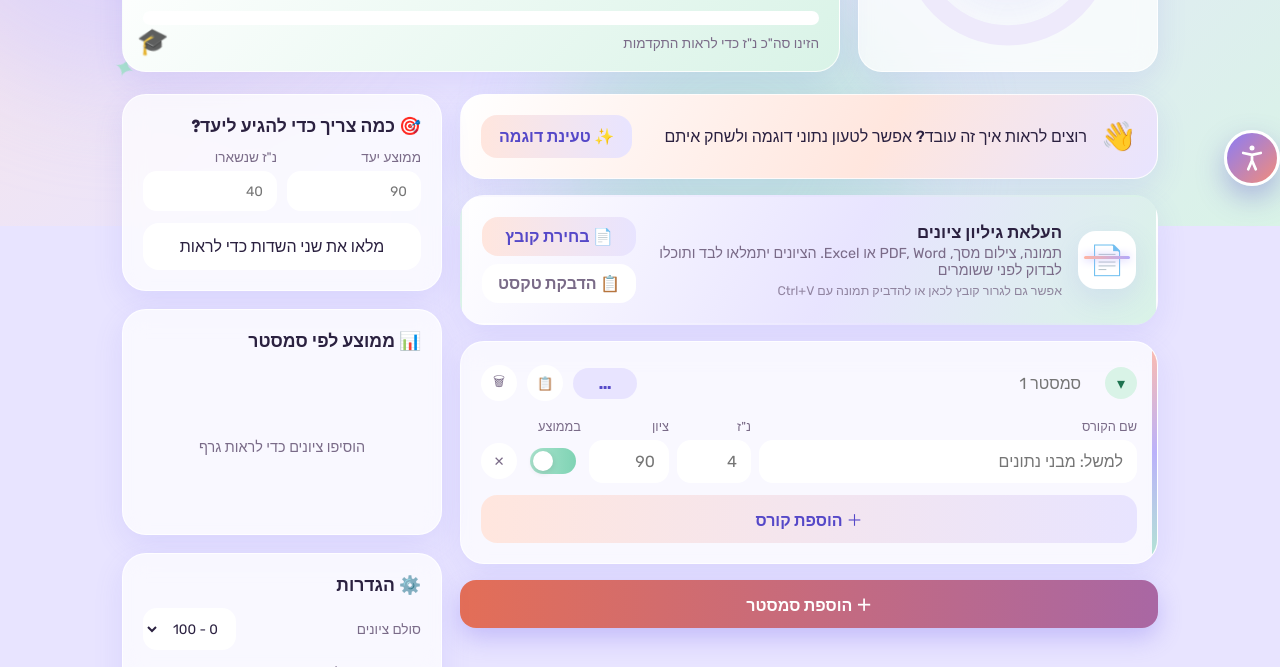
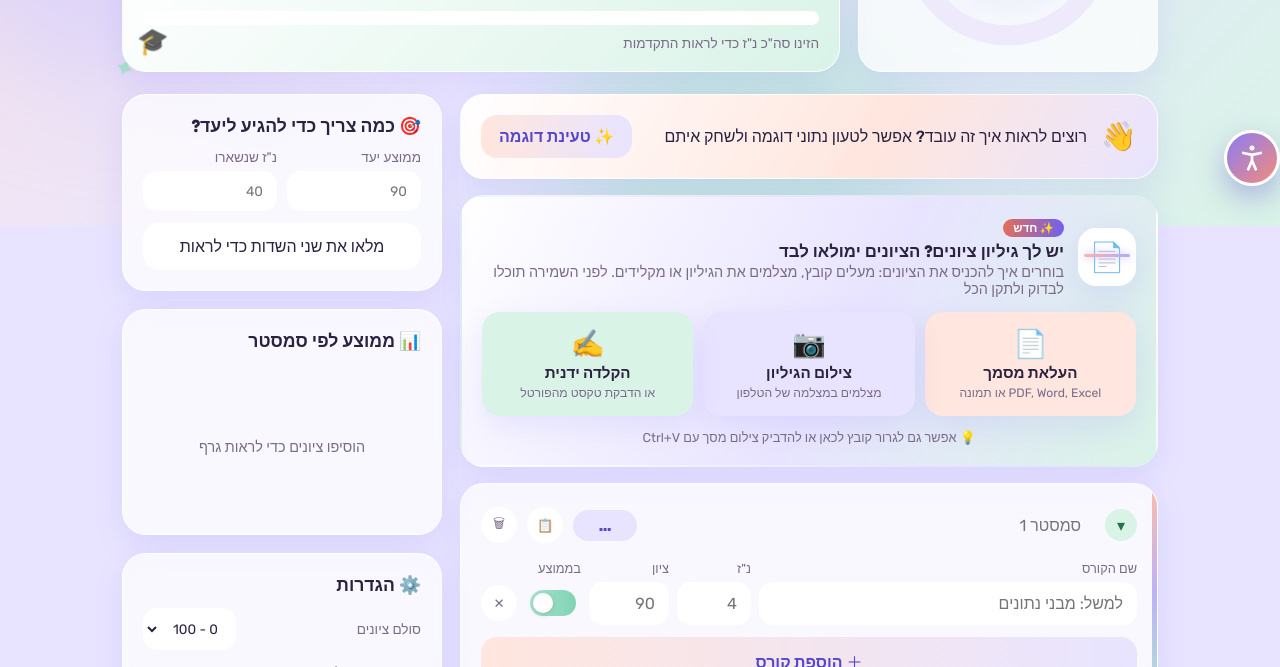
Before and after one commit to NoyaAdivi/gradely, a plain HTML site: page index.html in a window 1280 px wide. Shown: the part 574-1241 px from the top of the page. Drawn offline with Linux system fonts and the light colour scheme.

Commit message:
Clearer grade sheet card: upload, camera photo or manual entry

```diff
--- a/app.js
+++ b/app.js
@@ -17,8 +17,8 @@ const T = {
     export: "ייצוא", import: "ייבוא", exportT: "שמירת הנתונים כקובץ", importT: "טעינת נתונים מקובץ",
     pText: (d, t) => `${d} מתוך ${t} נ"ז`, pEmpty: 'הזינו סה"כ נ"ז כדי לראות התקדמות',
     exported: "הקובץ ירד ✓", imported: "הנתונים נטענו ✓", badFile: "הקובץ לא תקין",
-    scT: "העלאת גיליון ציונים", scD: "תמונה, צילום מסך, PDF, Word או Excel. הציונים יתמלאו לבד ותוכלו לבדוק לפני ששומרים",
-    scBtn: "📄 בחירת קובץ", scPaste: "📋 הדבקת טקסט", scDrop: "אפשר גם לגרור קובץ לכאן או להדביק תמונה עם Ctrl+V",
+    scNew: "✨ חדש", scT: "יש לך גיליון ציונים? הציונים ימולאו לבד", scD: "בוחרים איך להכניס את הציונים: מעלים קובץ, מצלמים את הגיליון או מקלידים. לפני השמירה תוכלו לבדוק ולתקן הכל",
+    scBtn: "העלאת מסמך", scBtnS: "PDF, Word, Excel או תמונה", scCam: "צילום הגיליון", scCamS: "מצלמים במצלמה של הטלפון", scPaste: "הקלדה ידנית", scPasteS: "או הדבקת טקסט מהפורטל", scDrop: "💡 אפשר גם לגרור קובץ לכאן או להדביק צילום מסך עם Ctrl+V",
     scLoading: "טוענת כלי קריאה…", scReading: "קוראת את הגיליון…", scPage: (a, b) => `קוראת עמוד ${a} מתוך ${b}…`,
     scFound: (n) => `נמצאו ${n} קורסים. בדקו ותקנו לפני ששומרים`, scNone: "לא מצאתי קורסים בקובץ. אפשר להדביק את הטקסט ידנית",
     scBad: "אי אפשר לקרוא את סוג הקובץ הזה", scOffline: "צריך חיבור לאינטרנט כדי לקרוא קבצים",
@@ -71,8 +71,8 @@ const T = {
     export: "Export", import: "Import", exportT: "Save your data as a file", importT: "Load data from a file",
     pText: (d, t) => `${d} of ${t} credits`, pEmpty: "Enter total credits to see progress",
     exported: "File downloaded ✓", imported: "Data loaded ✓", badFile: "Invalid file",
-    scT: "Upload a grade sheet", scD: "Image, screenshot, PDF, Word or Excel. Grades fill in by themselves and you check them before saving",
-    scBtn: "📄 Choose a file", scPaste: "📋 Paste text", scDrop: "You can also drop a file here or paste an image with Ctrl+V",
+    scNew: "✨ New", scT: "Got a grade sheet? Your grades fill in by themselves", scD: "Pick how to add your grades: upload a file, take a photo of the sheet or type them in. You can check and fix everything before saving",
+    scBtn: "Upload a document", scBtnS: "PDF, Word, Excel or image", scCam: "Take a photo", scCamS: "Use your phone camera", scPaste: "Type by hand", scPasteS: "or paste text from the portal", scDrop: "💡 You can also drop a file here or paste a screenshot with Ctrl+V",
     scLoading: "Loading the reader…", scReading: "Reading the sheet…", scPage: (a, b) => `Reading page ${a} of ${b}…`,
     scFound: (n) => `Found ${n} courses. Check and fix before saving`, scNone: "No courses found in this file. You can paste the text by hand",
     scBad: "This file type can't be read", scOffline: "Reading files needs an internet connection",
--- a/index.html
+++ b/index.html
@@ -77,13 +77,18 @@
       <div>
         <div class="demo card" id="demoBox"><span>👋</span><p data-i18n="demoQ"></p><button class="btn soft" id="demoBtn" data-i18n="demoBtn"></button></div>
         <div class="scan card" id="scanBox">
-          <div class="scan-ic" aria-hidden="true"><span>📄</span><i class="scan-beam"></i></div>
-          <div class="scan-txt"><h3 data-i18n="scT"></h3><p data-i18n="scD"></p><small data-i18n="scDrop"></small></div>
+          <div class="scan-top">
+            <div class="scan-ic" aria-hidden="true"><span>📄</span><i class="scan-beam"></i></div>
+            <div class="scan-txt"><span class="scan-new" data-i18n="scNew"></span><h3 data-i18n="scT"></h3><p data-i18n="scD"></p></div>
+          </div>
           <div class="scan-btns">
-            <button class="btn soft" id="scanBtn" type="button" data-i18n="scBtn"></button>
-            <button class="btn ghost" id="scanPaste" type="button" data-i18n="scPaste"></button>
+            <button class="scan-opt o1" id="scanBtn" type="button"><span class="e">📄</span><b data-i18n="scBtn"></b><small data-i18n="scBtnS"></small></button>
+            <button class="scan-opt o2" id="scanCam" type="button"><span class="e">📷</span><b data-i18n="scCam"></b><small data-i18n="scCamS"></small></button>
+            <button class="scan-opt o3" id="scanPaste" type="button"><span class="e">✍️</span><b data-i18n="scPaste"></b><small data-i18n="scPasteS"></small></button>
           </div>
+          <p class="scan-drop" data-i18n="scDrop"></p>
           <input type="file" id="scanFile" accept="image/*,.pdf,.docx,.xlsx,.xls,.csv,.txt" hidden>
+          <input type="file" id="scanCamFile" accept="image/*" capture="environment" hidden>
         </div>
         <div id="semesters"></div>
         <button class="btn primary" id="addSem"><span>＋</span> <b data-i18n="addSem"></b></button>
--- a/scan.js
+++ b/scan.js
@@ -308,6 +308,8 @@
   $("scanBtn").onclick = () => $("scanFile").click();
   $("scanPaste").onclick = () => pasteView();
   $("scanFile").onchange = (e) => { handle(e.target.files[0]); e.target.value = ""; };
+  $("scanCam").onclick = () => $("scanCamFile").click();
+  $("scanCamFile").onchange = (e) => { handle(e.target.files[0]); e.target.value = ""; };
   const box = $("scanBox");
   ["dragenter", "dragover"].forEach((ev) => box.addEventListener(ev, (e) => { e.preventDefault(); box.classList.add("drag"); }));
   ["dragleave", "drop"].forEach((ev) => box.addEventListener(ev, (e) => { e.preventDefault(); box.classList.remove("drag"); }));
--- a/style.css
+++ b/style.css
@@ -510,3 +510,19 @@ html,body{max-width:100%;overflow-x:hidden;overflow-x:clip;overscroll-behavior-x
   .scan-row .toggle { width: 38px; height: 22px; }
   .scan-row input { padding: 8px 6px; }
 }
+
+/* upload card v2: three clear options */
+.scan { grid-template-columns: 1fr; gap: 14px; }
+.scan-top { display: flex; align-items: center; gap: 14px; }
+.scan-new { display: inline-block; font-size: .72rem; font-weight: 800; color: #fff; background: linear-gradient(90deg, var(--coral), var(--violet)); padding: 2px 10px; border-radius: 99px; margin-bottom: 4px; animation: pulse 2s ease-in-out infinite; }
+.scan-btns { display: grid; grid-template-columns: repeat(3, 1fr); gap: 10px; }
+.scan-opt { font: inherit; color: var(--ink); border: 2px solid transparent; border-radius: 18px; padding: 14px 10px; cursor: pointer; display: grid; justify-items: center; gap: 4px; text-align: center; box-shadow: var(--shadow); transition: transform .25s, border-color .25s, box-shadow .25s; }
+.scan-opt.o1 { background: var(--peach); } .scan-opt.o2 { background: var(--lilac); } .scan-opt.o3 { background: var(--mint); }
+.scan-opt:hover, .scan-opt:focus-visible { transform: translateY(-4px); border-color: var(--violet); box-shadow: 0 14px 30px rgba(111, 96, 240, .25); outline: none; }
+.scan-opt .e { font-size: 1.7rem; transition: transform .3s; }
+.scan-opt:hover .e { transform: scale(1.18) rotate(-6deg); }
+.scan-opt b { font-size: .95rem; }
+.scan-opt small { color: var(--soft); font-size: .76rem; }
+.scan-drop { color: var(--soft); font-size: .8rem; text-align: center; }
+@media (max-width: 640px) { .scan-btns { grid-template-columns: 1fr; } .scan-opt { grid-template-columns: auto 1fr; justify-items: start; text-align: start; column-gap: 12px; padding: 12px 14px; } .scan-opt .e { grid-row: span 2; } }
+.scan-ic { flex: none; }
```
